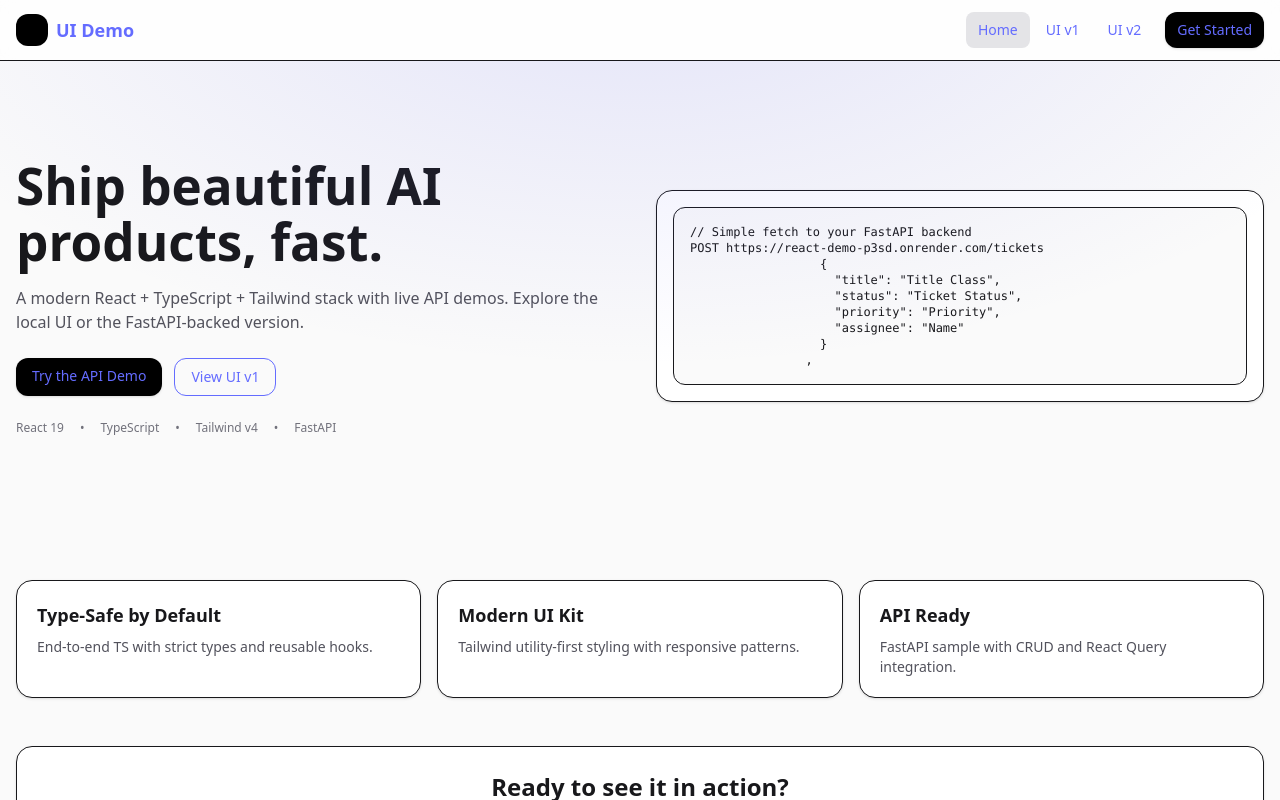
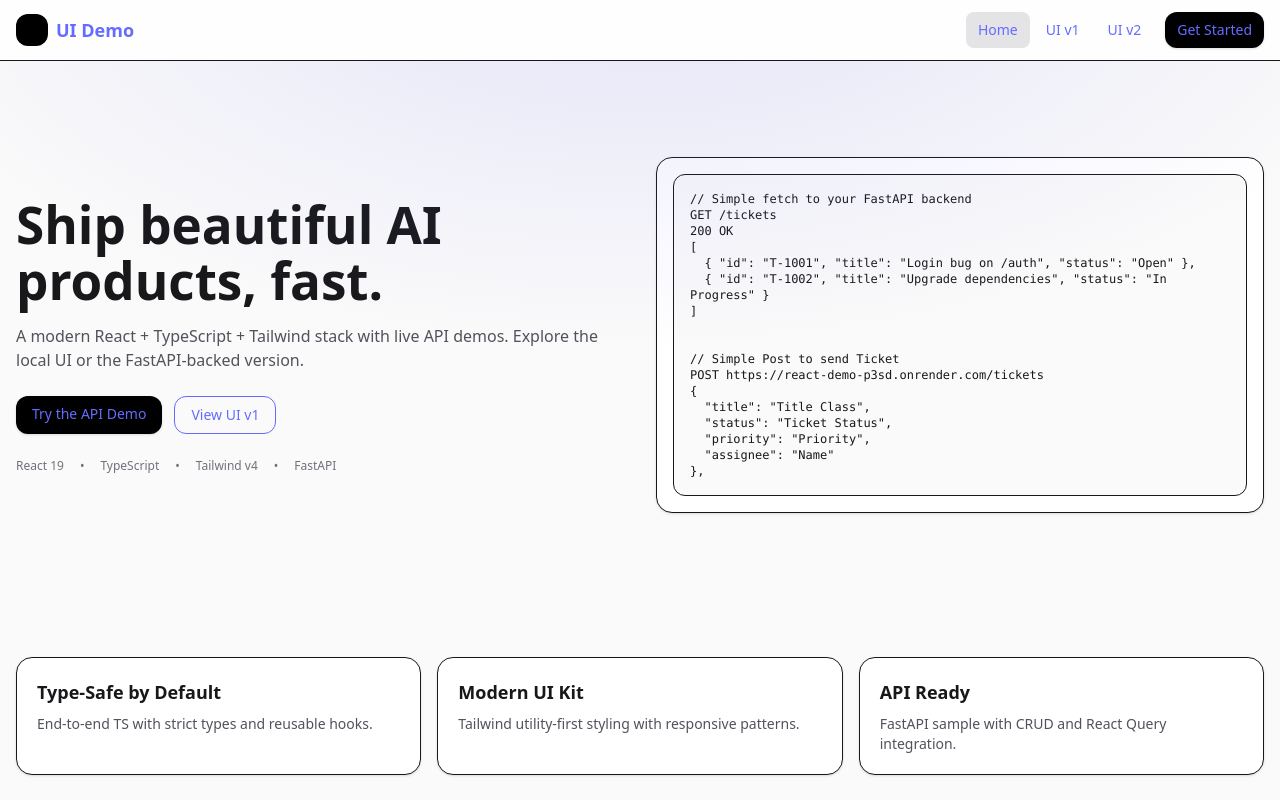
Before and after one commit to crewgamble/react-demo, a React (Vite) app: page / in a window 1280 px wide. Shown: the top 800 px of the page. Built offline with nearby package versions, Linux system fonts and the light colour scheme; no server answers.

Commit message:
Update API fetch examples in Landing component

```diff
--- a/src/pages/Landing.tsx
+++ b/src/pages/Landing.tsx
@@ -91,14 +91,22 @@ export default function Landing() {
             <div className="rounded-xl border bg-zinc-50 p-4 font-mono text-xs dark:bg-zinc-950">
               <p>// Simple fetch to your FastAPI backend</p>
               <pre className="whitespace-pre-wrap">
-{`POST https://react-demo-p3sd.onrender.com/tickets
-                  {
-                    "title": "Title Class",
-                    "status": "Ticket Status",
-                    "priority": "Priority",
-                    "assignee": "Name"
-                  }
-                `},
+{`GET /tickets
+200 OK
+[
+  { "id": "T-1001", "title": "Login bug on /auth", "status": "Open" },
+  { "id": "T-1002", "title": "Upgrade dependencies", "status": "In Progress" }
+]
+
+
+// Simple Post to send Ticket
+POST https://react-demo-p3sd.onrender.com/tickets
+{
+  "title": "Title Class",
+  "status": "Ticket Status",
+  "priority": "Priority",
+  "assignee": "Name"
+}`},
 
               </pre>
             </div>
```
